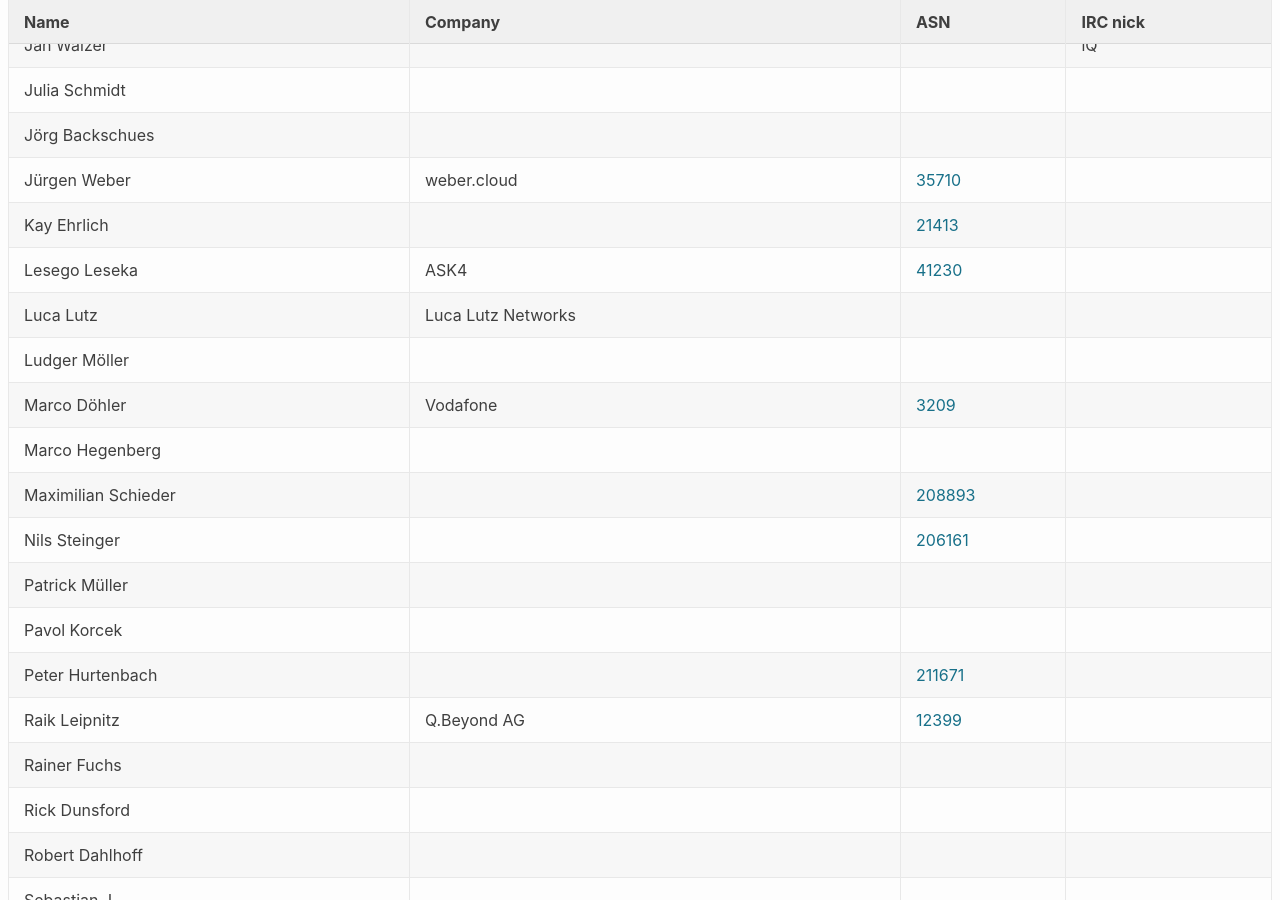
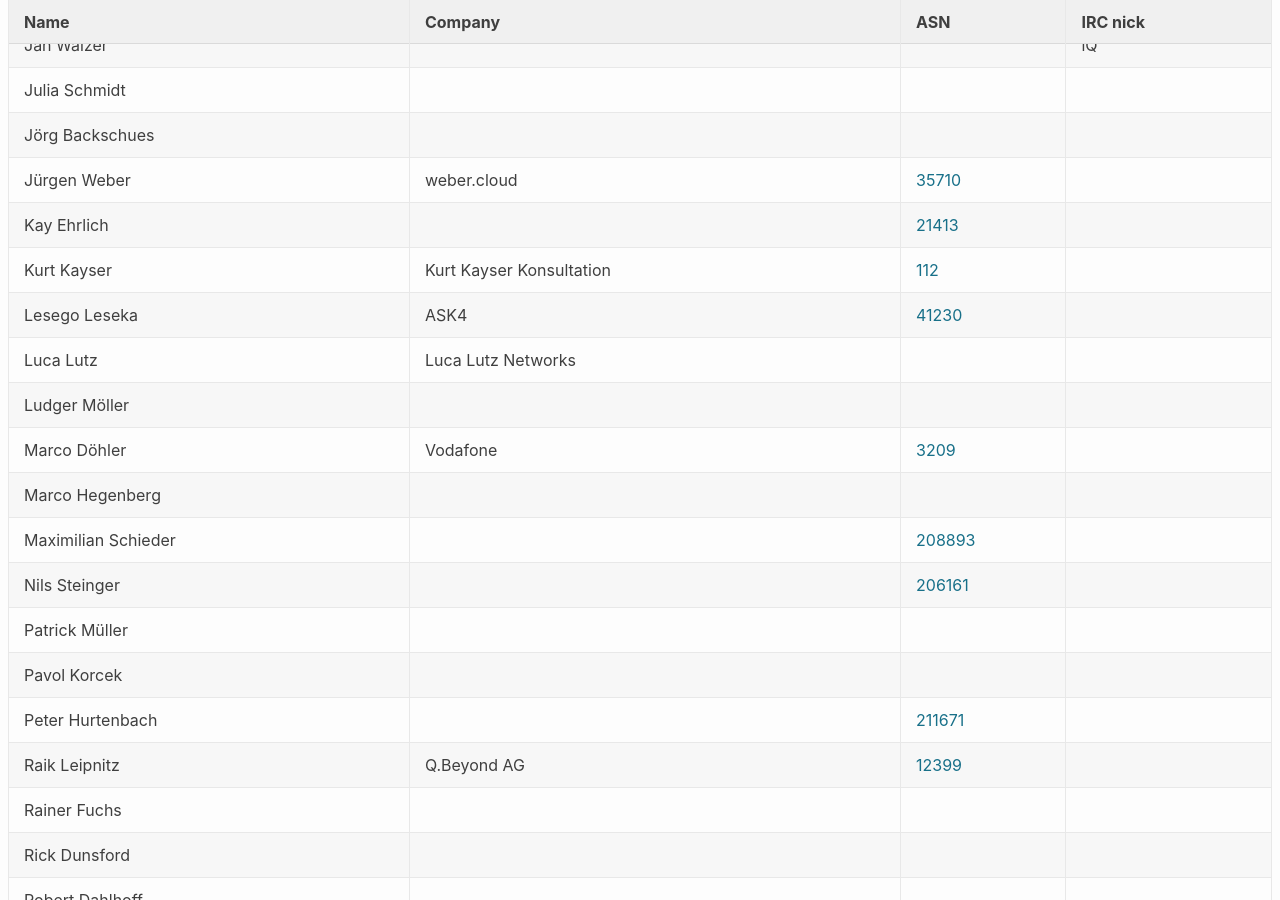
Before and after one commit to denog/pretix-attendeelist, a Jekyll site: the page built from denog15/index.md, in a window 1280 px wide and 900 px high, scrolled down 16944 px. Built offline with Jekyll 4.4.1, drawn with Linux system fonts in a browser that asks for light colours.

Commit message:
Latest data: Wed Oct 25 06:48:11 UTC 2023

```diff
--- a/_data/attendees_denog15_online.json
+++ b/_data/attendees_denog15_online.json
@@ -106,6 +106,12 @@
     "company": null,
     "irc": null,
     "asn": "21413"
+  },
+  {
+    "name": "Kurt Kayser",
+    "company": "Kurt Kayser Konsultation",
+    "irc": null,
+    "asn": "112"
   },
   {
     "name": "Lesego Leseka",
```
